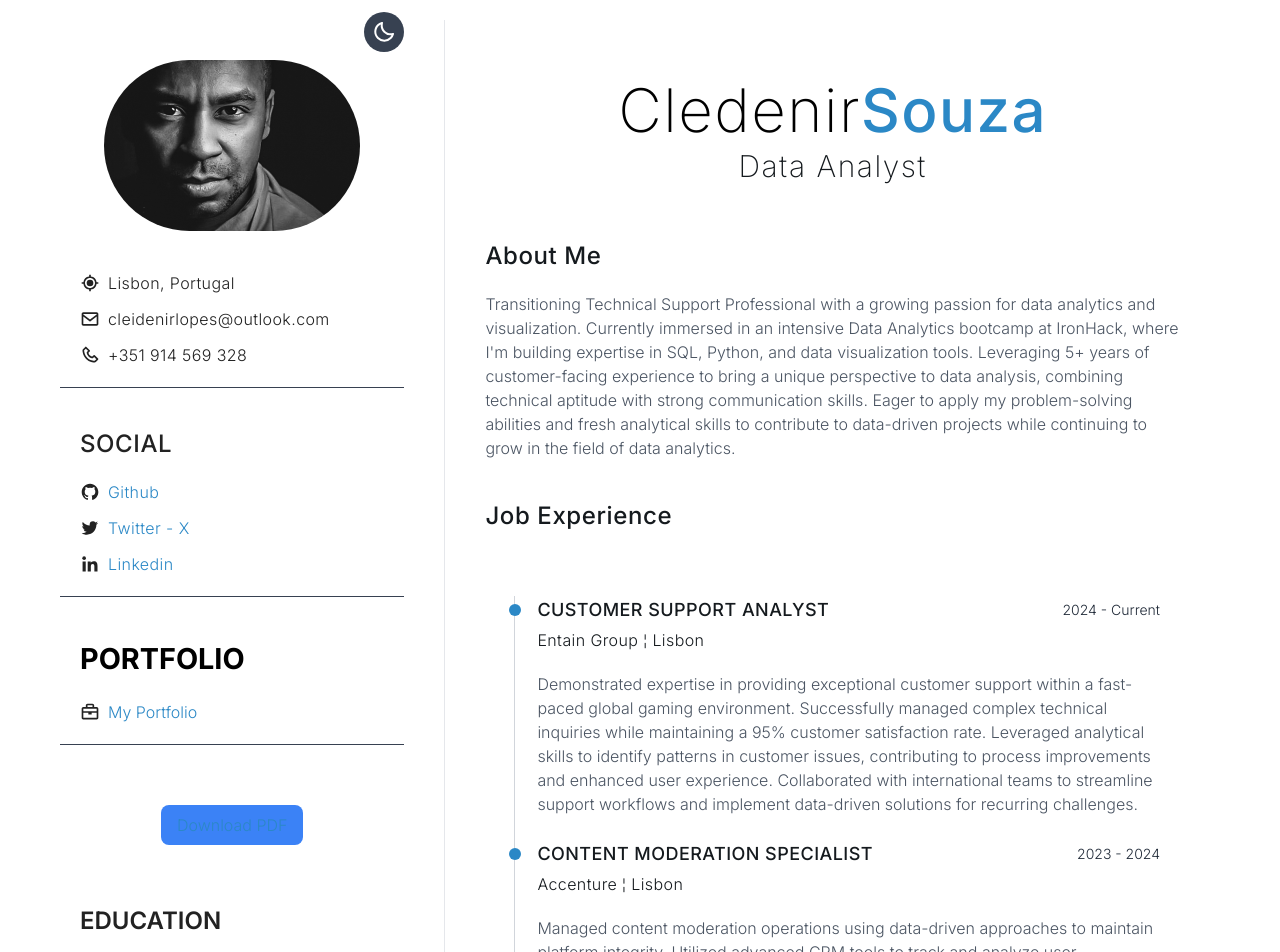
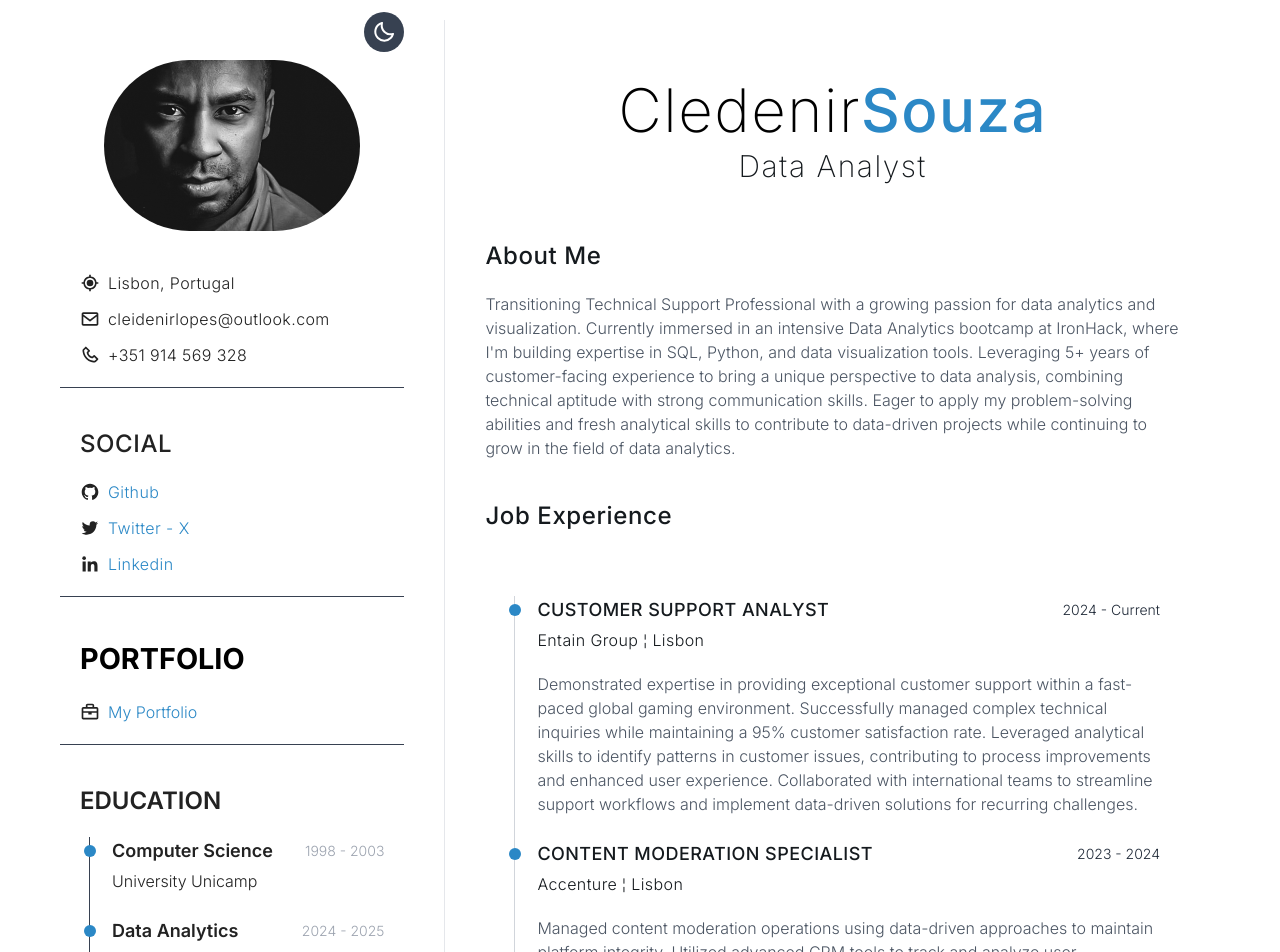
Before and after one commit to cleidenirlopes/myresume, a React (Vite) app: page / in a window 1280 px wide. Shown: the top 952 px of the page. Built offline with nearby package versions, Linux system fonts and the light colour scheme.

Commit message:
Update06

```diff
--- a/src/components/HeaderLeft.jsx
+++ b/src/components/HeaderLeft.jsx
@@ -82,16 +82,7 @@ function HeaderLeft({ darkMode, toggleDarkMode }) {
             </li>
           </div>
 
-          {/* Download Resume Button */}
-          <div className="flex justify-center p-5">
-            <a
-              href="/resume.pdf"
-              download="My_Resume.pdf"
-              className="px-4 py-2 bg-blue-500 text-white rounded-lg mt-5 inline-block hover:bg-blue-600 transition"
-            >
-              Download PDF
-            </a>
-          </div>
+
 
           {/* Education Section */}
           <div className="flex flex-col items-start justify-start gap-5 p-5">
@@ -181,4 +172,15 @@ function HeaderLeft({ darkMode, toggleDarkMode }) {
   );
 }
 
+{/* Download Resume Button */}
+<div className="flex justify-center p-5">
+  <a
+    href="/resume.pdf"
+    download="My_Resume.pdf"
+    className="px-4 py-2 bg-blue-500 text-white rounded-lg mt-5 inline-block hover:bg-blue-600 transition"
+  >
+   📌 Get the CV in PDF
+  </a>
+</div>
+
 export default HeaderLeft;
```
